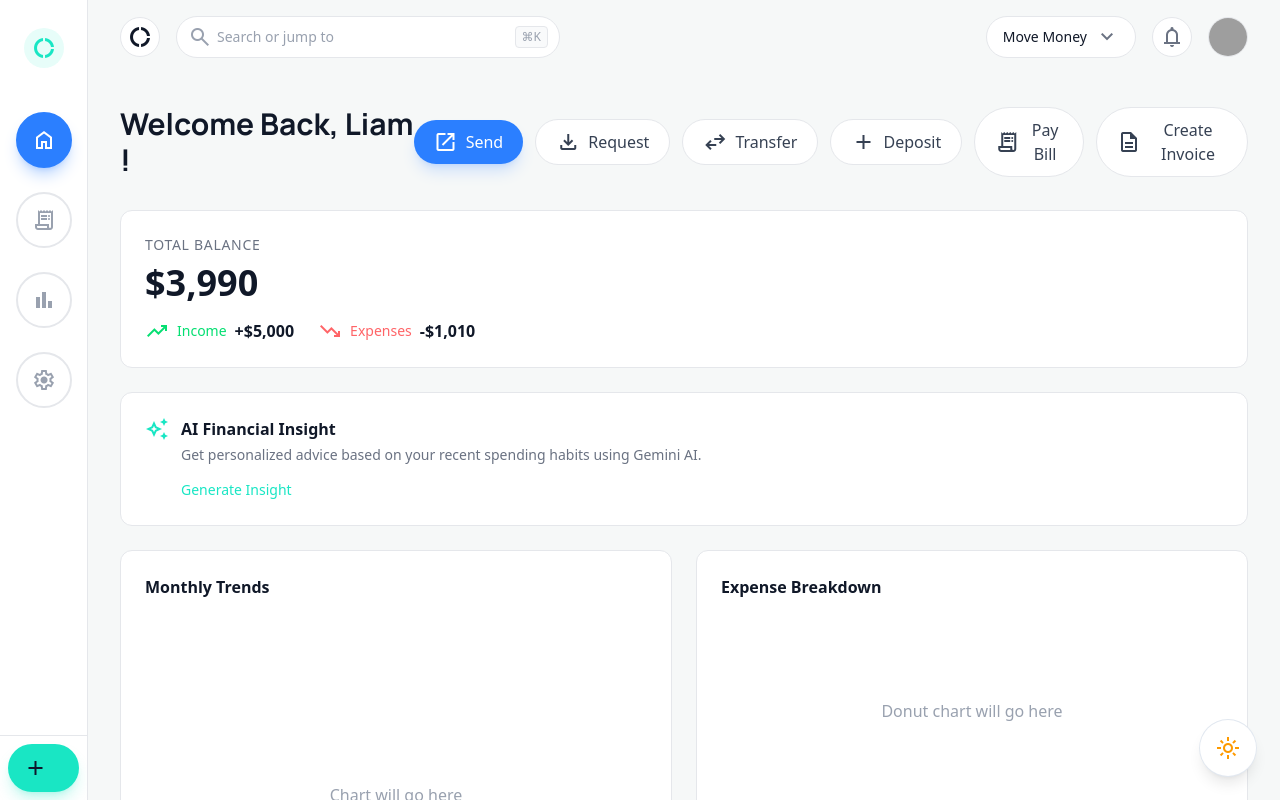
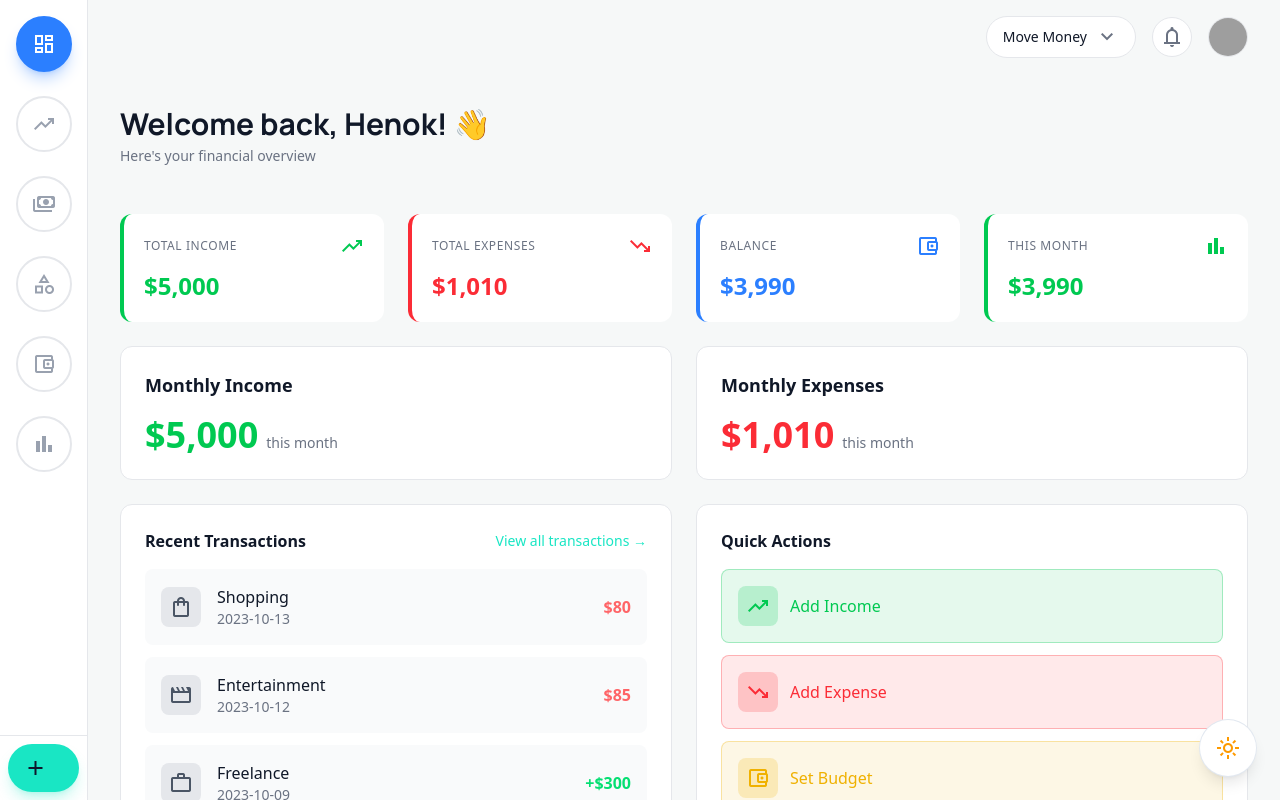
Before and after one commit to Hena7/wealth-journey, a Vue app in the folder wealth-journey/: page /dashboard in a window 1280 px wide. Shown: the top 800 px of the page. Built offline with nearby package versions, Linux system fonts and the light colour scheme; grey boxes are pictures that could not be loaded.

Commit message:
update core dashboard layout and initial financial overview page.

```diff
--- a/wealth-journey/src/components/TopHeader.vue
+++ b/wealth-journey/src/components/TopHeader.vue
@@ -1,3 +1,4 @@
+E
 <script setup lang="ts">
 import { ref } from 'vue'
 
@@ -8,32 +9,17 @@ const searchQuery = ref('')
   <header class="flex items-center justify-between px-8 py-4 bg-transparent">
     <!-- Left: Logo & Search -->
     <div class="flex items-center gap-4 flex-1">
-      <!-- Logo Icon (using a symbol for now or a placeholder) -->
-      <div
-        class="w-10 h-10 rounded-full bg-white dark:bg-slate-card border border-gray-200 dark:border-border-muted flex items-center justify-center text-gray-900 dark:text-white"
-      >
-        <span class="material-symbols-outlined">donut_large</span>
-      </div>
-
-      <!-- Search Bar -->
-      <div class="relative w-96">
-        <span
-          class="material-symbols-outlined absolute left-3 top-1/2 -translate-y-1/2 text-gray-400 text-xl"
+      <!-- Logo
+      <div class="h-24 flex items-center px-6 transition-all duration-300">
+        <div
+          class="min-w-[40px] h-10 w-10 bg-primary/10 text-primary rounded-full flex items-center justify-center"
         >
-          search
-        </span>
-        <input
-          v-model="searchQuery"
-          type="text"
-          placeholder="Search or jump to"
-          class="w-full bg-white dark:bg-slate-card border border-gray-200 dark:border-border-muted rounded-full py-2.5 pl-10 pr-12 text-sm text-gray-900 dark:text-white placeholder-gray-400 focus:outline-none focus:ring-2 focus:ring-primary/50 transition-shadow"
-        />
-        <div
-          class="absolute right-3 top-1/2 -translate-y-1/2 px-1.5 py-0.5 rounded border border-gray-200 dark:border-border-muted bg-gray-50 dark:bg-slate-800 text-xs text-gray-400"
-        >
-          ⌘K
+          <span class="material-symbols-outlined">account_balance_wallet</span>
         </div>
-      </div>
+        <h1 class="ml-4 text-xl font-bold font-display text-gray-900 dark:text-white">
+          Wealth Journey
+        </h1>
+      </div> -->
     </div>
 
     <!-- Right: Actions & Profile -->
--- a/wealth-journey/src/layouts/DashboardLayout.vue
+++ b/wealth-journey/src/layouts/DashboardLayout.vue
@@ -3,10 +3,12 @@ import { ref } from 'vue'
 import TopHeader from '@/components/TopHeader.vue'
 
 const navItems = [
-  { label: 'Dashboard', icon: 'home', path: '/dashboard' },
-  { label: 'Transactions', icon: 'receipt_long', path: '/transactions' },
-  { label: 'Charts', icon: 'bar_chart', path: '/charts' },
-  { label: 'Settings', icon: 'settings', path: '/settings' },
+  { label: 'Dashboard', icon: 'dashboard', path: '/dashboard' },
+  { label: 'Income', icon: 'trending_up', path: '/income' },
+  { label: 'Expenses', icon: 'payments', path: '/expenses' },
+  { label: 'Categories', icon: 'category', path: '/categories' },
+  { label: 'Budget', icon: 'account_balance_wallet', path: '/budget' },
+  { label: 'Reports', icon: 'bar_chart', path: '/reports' },
 ]
 </script>
 
@@ -18,20 +20,6 @@ const navItems = [
     <aside
       class="group fixed h-full z-50 flex flex-col bg-white dark:bg-slate-card border-r border-gray-200 dark:border-border-muted transition-all duration-300 ease-in-out w-[88px] hover:w-72 overflow-hidden"
     >
-      <!-- Logo -->
-      <div class="h-24 flex items-center px-6 transition-all duration-300">
-        <div
-          class="min-w-[40px] h-10 w-10 bg-primary/10 text-primary rounded-full flex items-center justify-center"
-        >
-          <span class="material-symbols-outlined">donut_large</span>
-        </div>
-        <h1
-          class="ml-4 text-xl font-bold font-display text-gray-900 dark:text-white opacity-0 group-hover:opacity-100 transition-opacity duration-300 whitespace-nowrap delay-100"
-        >
-          Wealth Journey
-        </h1>
-      </div>
-
       <!-- Navigation -->
       <nav class="flex-1 flex flex-col items-center group-hover:items-stretch px-4 gap-6 mt-4">
         <RouterLink
--- a/wealth-journey/src/stores/counter.ts
+++ /dev/null
@@ -1,12 +0,0 @@
-import { ref, computed } from 'vue'
-import { defineStore } from 'pinia'
-
-export const useCounterStore = defineStore('counter', () => {
-  const count = ref(0)
-  const doubleCount = computed(() => count.value * 2)
-  function increment() {
-    count.value++
-  }
-
-  return { count, doubleCount, increment }
-})
--- a/wealth-journey/src/views/DashboardView.vue
+++ b/wealth-journey/src/views/DashboardView.vue
@@ -19,73 +19,98 @@ const currentDate = computed(() => {
 <template>
   <div class="p-8 space-y-6">
     <!-- Header -->
-    <div class="flex items-center justify-between mb-8">
-      <h1 class="text-3xl font-bold font-display text-gray-900 dark:text-white">
-        Welcome Back, Liam !
-      </h1>
-
-      <div class="flex items-center gap-3">
-        <!-- Send Button (Primary) -->
-        <button
-          class="flex items-center gap-2 px-5 py-2.5 bg-blue-500 hover:bg-blue-600 text-white rounded-full font-medium transition-colors shadow-lg shadow-blue-500/20"
-        >
-          <span class="material-symbols-outlined text-sm">open_in_new</span>
-          <span>Send</span>
-        </button>
-
-        <!-- Other Actions (Secondary) -->
-        <button
-          v-for="action in ['Request', 'Transfer', 'Deposit', 'Pay Bill', 'Create Invoice']"
-          :key="action"
-          class="flex items-center gap-2 px-5 py-2.5 bg-white dark:bg-slate-card border border-gray-200 dark:border-border-muted text-gray-700 dark:text-gray-200 rounded-full font-medium hover:bg-gray-50 dark:hover:bg-slate-800 transition-colors"
-        >
-          <span class="material-symbols-outlined text-sm">
-            {{
-              action === 'Request'
-                ? 'download'
-                : action === 'Transfer'
-                  ? 'swap_horiz'
-                  : action === 'Deposit'
-                    ? 'add'
-                    : action === 'Pay Bill'
-                      ? 'receipt_long'
-                      : 'description'
-            }}
-          </span>
-          <span>{{ action }}</span>
-        </button>
+    <div class="flex items-center justify-between">
+      <!-- አዲስ Header እንደ ምስሉ -->
+      <div class="mb-6">
+        <h1 class="text-3xl font-bold font-display mb-1">Welcome back, Henok! 👋</h1>
+        <p class="text-gray-500 dark:text-slate-400 text-sm">Here's your financial overview</p>
       </div>
     </div>
 
-    <!-- Total Balance Card -->
+    <!-- 4 Stat Cards Grid -->
+    <div class="grid grid-cols-4 gap-6 mb-6">
+      <!-- Card 1: Total Income -->
+      <div class="bg-white dark:bg-slate-card rounded-xl p-5 border-l-4 border-green-500">
+        <div class="flex items-center justify-between mb-3">
+          <p class="text-gray-500 dark:text-slate-400 text-xs uppercase tracking-wider">
+            Total Income
+          </p>
+          <span class="material-symbols-outlined text-green-500 text-xl">trending_up</span>
+        </div>
+        <h3 class="text-2xl font-bold text-green-500">
+          ${{ financeStore.income.toLocaleString() }}
+        </h3>
+      </div>
+
+      <!-- Card 2: Total Expenses -->
+      <div class="bg-white dark:bg-slate-card rounded-xl p-5 border-l-4 border-red-500">
+        <div class="flex items-center justify-between mb-3">
+          <p class="text-gray-500 dark:text-slate-400 text-xs uppercase tracking-wider">
+            Total Expenses
+          </p>
+          <span class="material-symbols-outlined text-red-500 text-xl">trending_down</span>
+        </div>
+        <h3 class="text-2xl font-bold text-red-500">
+          ${{ financeStore.expenses.toLocaleString() }}
+        </h3>
+      </div>
+
+      <!-- Card 3: Balance -->
+      <div class="bg-white dark:bg-slate-card rounded-xl p-5 border-l-4 border-blue-500">
+        <div class="flex items-center justify-between mb-3">
+          <p class="text-gray-500 dark:text-slate-400 text-xs uppercase tracking-wider">Balance</p>
+          <span class="material-symbols-outlined text-blue-500 text-xl"
+            >account_balance_wallet</span
+          >
+        </div>
+        <h3 class="text-2xl font-bold text-blue-500">
+          ${{ financeStore.totalBalance.toLocaleString() }}
+        </h3>
+      </div>
+
+      <!-- Card 4: This Month -->
+      <div class="bg-white dark:bg-slate-card rounded-xl p-5 border-l-4 border-green-500">
+        <div class="flex items-center justify-between mb-3">
+          <p class="text-gray-500 dark:text-slate-400 text-xs uppercase tracking-wider">
+            This Month
+          </p>
+          <span class="material-symbols-outlined text-green-500 text-xl">bar_chart</span>
+        </div>
+        <h3 class="text-2xl font-bold text-green-500">
+          ${{ financeStore.totalBalance.toLocaleString() }}
+        </h3>
+      </div>
+    </div>
+    <!-- Monthly Income & Expenses Section -->
+    <div class="grid grid-cols-2 gap-6 mb-6">
+      <!-- Monthly Income Card -->
       <div
         class="bg-white dark:bg-slate-card rounded-xl p-6 border border-gray-200 dark:border-border-muted"
       >
-      <p class="text-gray-500 dark:text-slate-400 text-sm uppercase tracking-wider mb-2">
-        Total Balance
-      </p>
-      <h2 class="text-4xl font-bold mb-4">${{ financeStore.totalBalance.toLocaleString() }}</h2>
+        <h3 class="text-lg font-semibold mb-4 text-gray-900 dark:text-white">Monthly Income</h3>
+        <div class="flex items-baseline gap-2">
+          <h2 class="text-4xl font-bold text-green-500">
+            ${{ financeStore.income.toLocaleString() }}
+          </h2>
+          <span class="text-sm text-gray-500 dark:text-slate-400">this month</span>
+        </div>
+      </div>
 
-      <div class="flex gap-6">
-        <div class="flex items-center gap-2">
-          <span class="material-symbols-outlined text-green-400 text-sm">trending_up</span>
-          <span class="text-green-400 text-sm">Income</span>
-          <span class="text-gray-900 dark:text-white font-semibold"
-            >+${{ financeStore.income.toLocaleString() }}</span
+      <!-- Monthly Expenses Card -->
+      <div
+        class="bg-white dark:bg-slate-card rounded-xl p-6 border border-gray-200 dark:border-border-muted"
       >
-        </div>
-        <div class="flex items-center gap-2">
-          <span class="material-symbols-outlined text-red-400 text-sm">trending_down</span>
-          <span class="text-red-400 text-sm">Expenses</span>
-          <span class="text-gray-900 dark:text-white font-semibold"
-            >-${{ financeStore.expenses.toLocaleString() }}</span
-          >
+        <h3 class="text-lg font-semibold mb-4 text-gray-900 dark:text-white">Monthly Expenses</h3>
+        <div class="flex items-baseline gap-2">
+          <h2 class="text-4xl font-bold text-red-500">
+            ${{ financeStore.expenses.toLocaleString() }}
+          </h2>
+          <span class="text-sm text-gray-500 dark:text-slate-400">this month</span>
         </div>
       </div>
     </div>
-
     <!-- AI Insight Card -->
-    <div
+    <!-- <div
       class="bg-white dark:bg-slate-card rounded-xl p-6 border border-gray-200 dark:border-border-muted"
     >
       <div class="flex items-start gap-3">
@@ -98,38 +123,20 @@ const currentDate = computed(() => {
           <button class="text-primary text-sm font-medium hover:underline">Generate Insight</button>
         </div>
       </div>
-    </div>
+    </div> -->
 
     <!-- Charts Row -->
-    <div class="grid grid-cols-2 gap-6">
-      <!-- Monthly Trends (Placeholder) -->
-      <div
-        class="bg-white dark:bg-slate-card rounded-xl p-6 border border-gray-200 dark:border-border-muted"
-      >
-        <h3 class="font-semibold mb-4">Monthly Trends</h3>
-        <div class="h-48 flex items-end justify-center text-gray-400 dark:text-slate-500">
-          Chart will go here
-        </div>
-      </div>
-
-      <!-- Expense Breakdown (Placeholder) -->
-      <div
-        class="bg-white dark:bg-slate-card rounded-xl p-6 border border-gray-200 dark:border-border-muted"
-      >
-        <h3 class="font-semibold mb-4">Expense Breakdown</h3>
-        <div class="h-48 flex items-center justify-center text-gray-400 dark:text-slate-500">
-          Donut chart will go here
-        </div>
-      </div>
-    </div>
 
     <!-- Recent Activity -->
+    <!-- Recent Transactions & Quick Actions -->
+    <div class="grid grid-cols-2 gap-6">
+      <!-- Recent Transactions (Left) -->
       <div
         class="bg-white dark:bg-slate-card rounded-xl p-6 border border-gray-200 dark:border-border-muted"
       >
         <div class="flex items-center justify-between mb-4">
-        <h3 class="font-semibold">Recent Activity</h3>
-        <a href="#" class="text-primary text-sm hover:underline">View All</a>
+          <h3 class="font-semibold text-gray-900 dark:text-white">Recent Transactions</h3>
+          <a href="#" class="text-primary text-sm hover:underline">View all transactions →</a>
         </div>
 
         <div class="space-y-3">
@@ -147,10 +154,8 @@ const currentDate = computed(() => {
                 </span>
               </div>
               <div>
-              <p class="font-medium">{{ transaction.title }}</p>
-              <p class="text-gray-500 dark:text-slate-400 text-sm">
-                {{ transaction.date }} • {{ transaction.description }}
-              </p>
+                <p class="font-medium text-gray-900 dark:text-white">{{ transaction.title }}</p>
+                <p class="text-gray-500 dark:text-slate-400 text-sm">{{ transaction.date }}</p>
               </div>
             </div>
             <span
@@ -162,5 +167,55 @@ const currentDate = computed(() => {
           </div>
         </div>
       </div>
+
+      <!-- Quick Actions (Right) -->
+      <div
+        class="bg-white dark:bg-slate-card rounded-xl p-6 border border-gray-200 dark:border-border-muted"
+      >
+        <h3 class="font-semibold mb-4 text-gray-900 dark:text-white">Quick Actions</h3>
+
+        <div class="space-y-3">
+          <!-- Add Income Button -->
+          <button
+            class="w-full flex items-center gap-3 p-4 bg-green-500/10 hover:bg-green-500/20 border border-green-500/30 rounded-lg transition-colors group"
+          >
+            <div class="w-10 h-10 bg-green-500/20 rounded-lg flex items-center justify-center">
+              <span class="material-symbols-outlined text-green-500">trending_up</span>
+            </div>
+            <span class="font-medium text-green-500">Add Income</span>
+          </button>
+
+          <!-- Add Expense Button -->
+          <button
+            class="w-full flex items-center gap-3 p-4 bg-red-500/10 hover:bg-red-500/20 border border-red-500/30 rounded-lg transition-colors group"
+          >
+            <div class="w-10 h-10 bg-red-500/20 rounded-lg flex items-center justify-center">
+              <span class="material-symbols-outlined text-red-500">trending_down</span>
+            </div>
+            <span class="font-medium text-red-500">Add Expense</span>
+          </button>
+
+          <!-- Set Budget Button -->
+          <button
+            class="w-full flex items-center gap-3 p-4 bg-yellow-500/10 hover:bg-yellow-500/20 border border-yellow-500/30 rounded-lg transition-colors group"
+          >
+            <div class="w-10 h-10 bg-yellow-500/20 rounded-lg flex items-center justify-center">
+              <span class="material-symbols-outlined text-yellow-500">account_balance_wallet</span>
+            </div>
+            <span class="font-medium text-yellow-500">Set Budget</span>
+          </button>
+
+          <!-- View Reports Button -->
+          <button
+            class="w-full flex items-center gap-3 p-4 bg-blue-500/10 hover:bg-blue-500/20 border border-blue-500/30 rounded-lg transition-colors group"
+          >
+            <div class="w-10 h-10 bg-blue-500/20 rounded-lg flex items-center justify-center">
+              <span class="material-symbols-outlined text-blue-500">bar_chart</span>
+            </div>
+            <span class="font-medium text-blue-500">View Reports</span>
+          </button>
+        </div>
+      </div>
+    </div>
   </div>
 </template>
--- /dev/null
+++ b/wealth-journey/src/views/IncomeView.vue
@@ -0,0 +1,7 @@
+<script setup lang="ts">
+import { useFinanceStore } from '@/stores/finance'
+import { computed } from 'vue'
+const financeStore = useFinanceStore()
+</script>
+
+<template></template>
```
Lines whose indentation alone changed are shown as unchanged.
